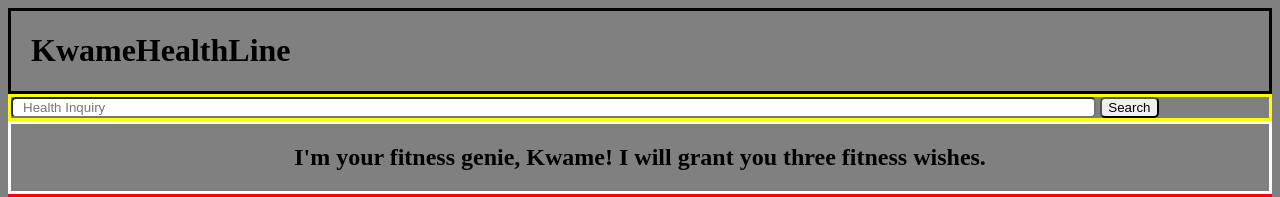
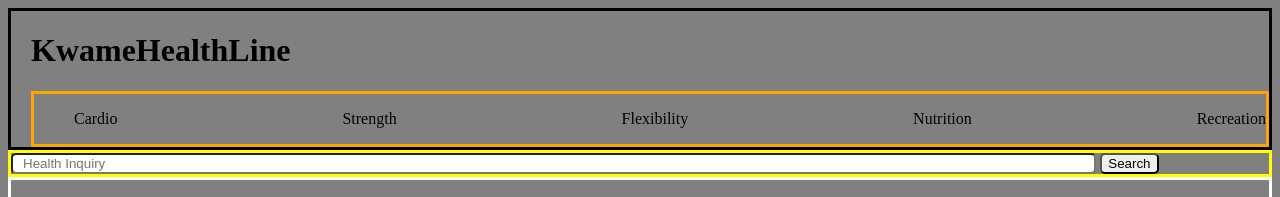
Before and after one commit to DiamondHands89/KwameLineFitness, a plain HTML site: page index.html in a window 1280 px wide. Shown: the top 197 px of the page. Drawn offline with Linux system fonts and the light colour scheme.

Commit message:
Link list created. Still must turn them to links

```diff
--- a/index.css
+++ b/index.css
@@ -7,6 +7,19 @@ body{
     height: auto;
     text-align: left;
     padding-left: 20px;
+}
+
+.menu{
+    border: solid orange;
+    height: auto;
+
+}
+
+.links{
+    list-style-type: none;
+    display: flex;
+    flex-direction: row;
+    justify-content: space-between;
 }
 
 .navbar1{
--- a/index.html
+++ b/index.html
@@ -12,16 +12,22 @@
         <!--KwameHealthLine Logo-->
         <div class="LOGO">
             <h1>KwameHealthLine</h1>
+            <!--Info Tag Links-->
+            <div class="menu">
+                <ul class="links">
+                    <li>Cardio</li>
+                    <li>Strength</li>
+                    <li>Flexibility</li>
+                    <li>Nutrition</li>
+                    <li>Recreation</li>
+                </ul>
+            </div>
         </div>
 
         <!-- SearchBar-->
-
         <div class="navbar1">
             <input id="SearchBar" type="text" placeholder="Health Inquiry">
             <button id="SearchButton">Search</button>
-
-
-
         </div>
 
         <!--Introduction to KLifestyle Fitness-->
```
